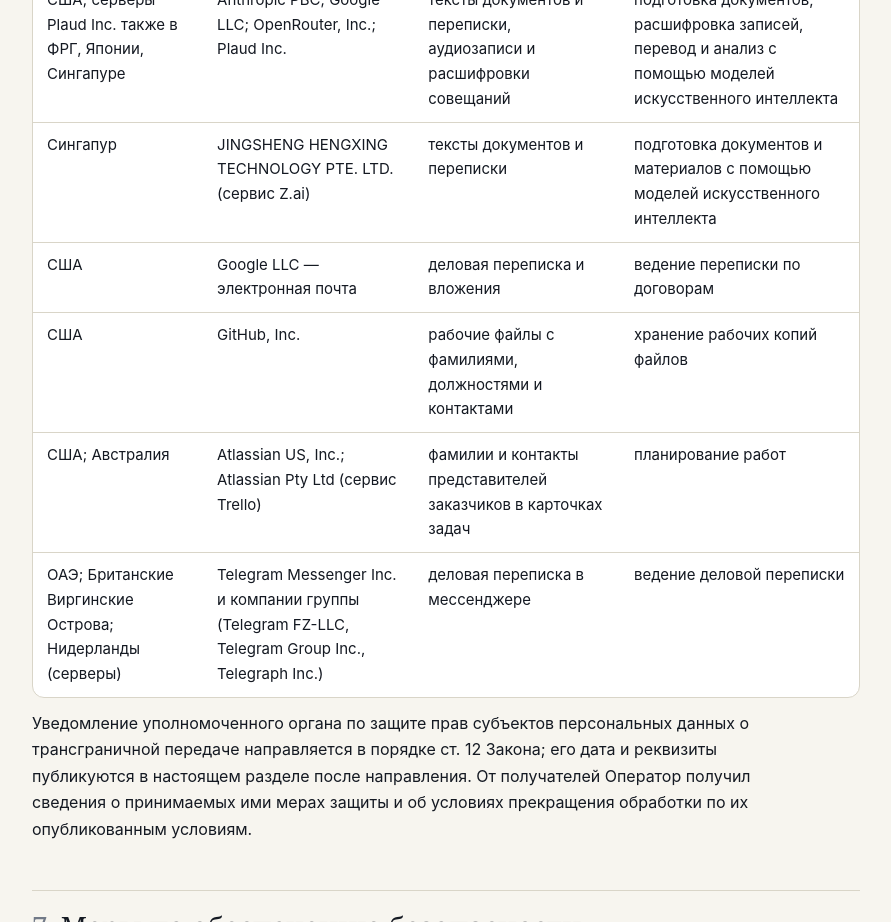
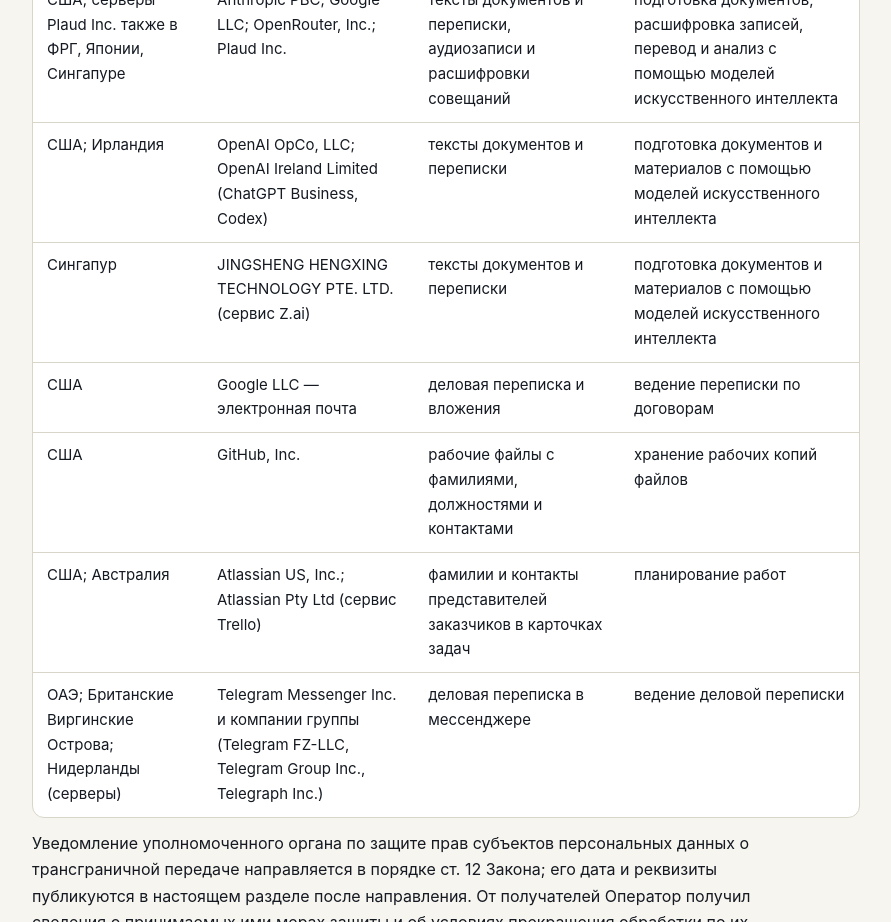
Before and after one commit to mesyatsevs-lang/sites, a plain HTML site: page politika/index.html in a window 1280 px wide. Shown: the part 4480-5402 px from the top of the page, without its empty margins (194-1085 px from the left). Drawn offline with Linux system fonts and the light colour scheme.

Commit message:
Политика ПДн: получатель OpenAI (США; Ирландия) в п. 6.4
Co-Authored-By: Claude Opus 5.5 <noreply@anthropic.com>

```diff
--- a/politika/index.html
+++ b/politika/index.html
@@ -228,6 +228,7 @@
           <tbody>
             <tr><td>Австрия</td><td>netcup GmbH — серверные мощности</td><td>рабочие файлы, расшифровки совещаний, закрытые страницы для заказчиков</td><td>хранение копии и работа программных средств Оператора</td></tr>
             <tr><td>США; серверы Plaud Inc. также в ФРГ, Японии, Сингапуре</td><td>Anthropic PBC; Google LLC; OpenRouter, Inc.; Plaud Inc.</td><td>тексты документов и переписки, аудиозаписи и расшифровки совещаний</td><td>подготовка документов, расшифровка записей, перевод и анализ с помощью моделей искусственного интеллекта</td></tr>
+            <tr><td>США; Ирландия</td><td>OpenAI OpCo, LLC; OpenAI Ireland Limited (ChatGPT Business, Codex)</td><td>тексты документов и переписки</td><td>подготовка документов и материалов с помощью моделей искусственного интеллекта</td></tr>
             <tr><td>Сингапур</td><td>JINGSHENG HENGXING TECHNOLOGY PTE. LTD. (сервис Z.ai)</td><td>тексты документов и переписки</td><td>подготовка документов и материалов с помощью моделей искусственного интеллекта</td></tr>
             <tr><td>США</td><td>Google LLC — электронная почта</td><td>деловая переписка и вложения</td><td>ведение переписки по договорам</td></tr>
             <tr><td>США</td><td>GitHub, Inc.</td><td>рабочие файлы с фамилиями, должностями и контактами</td><td>хранение рабочих копий файлов</td></tr>
```
